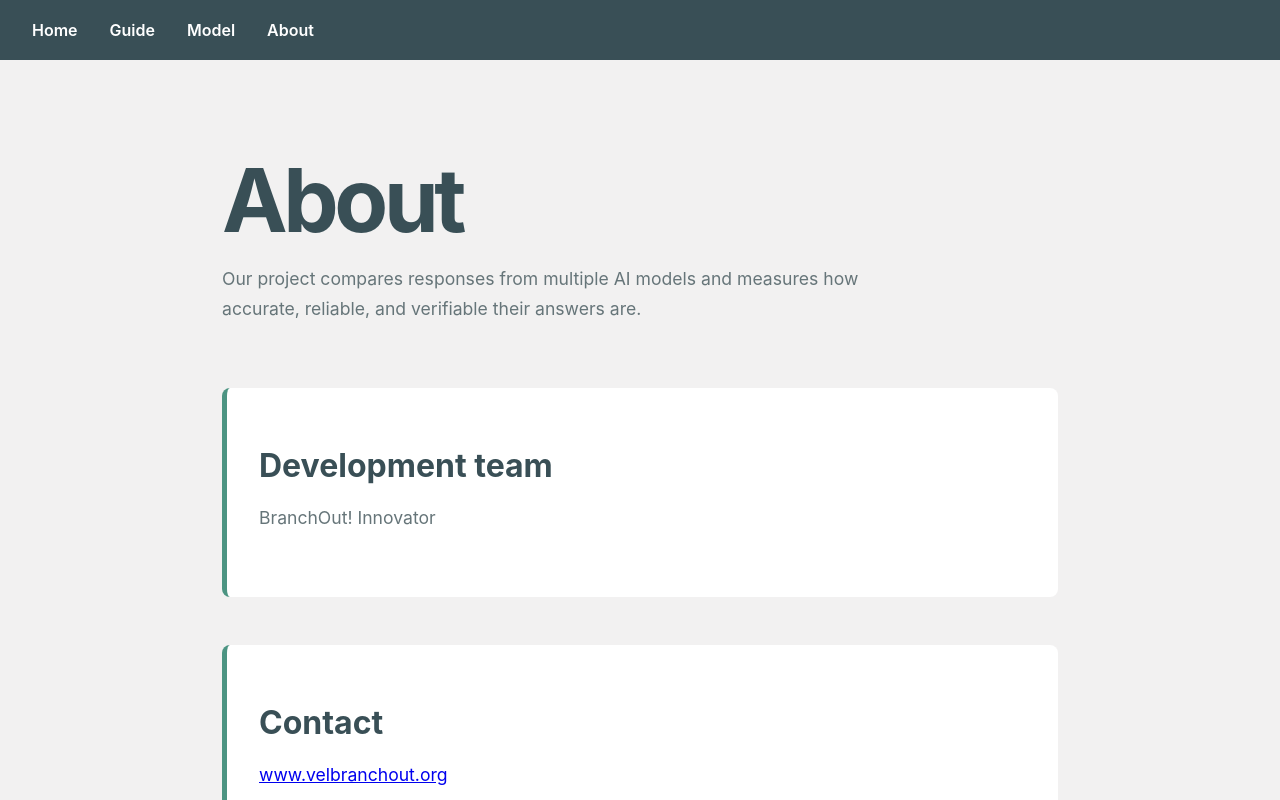
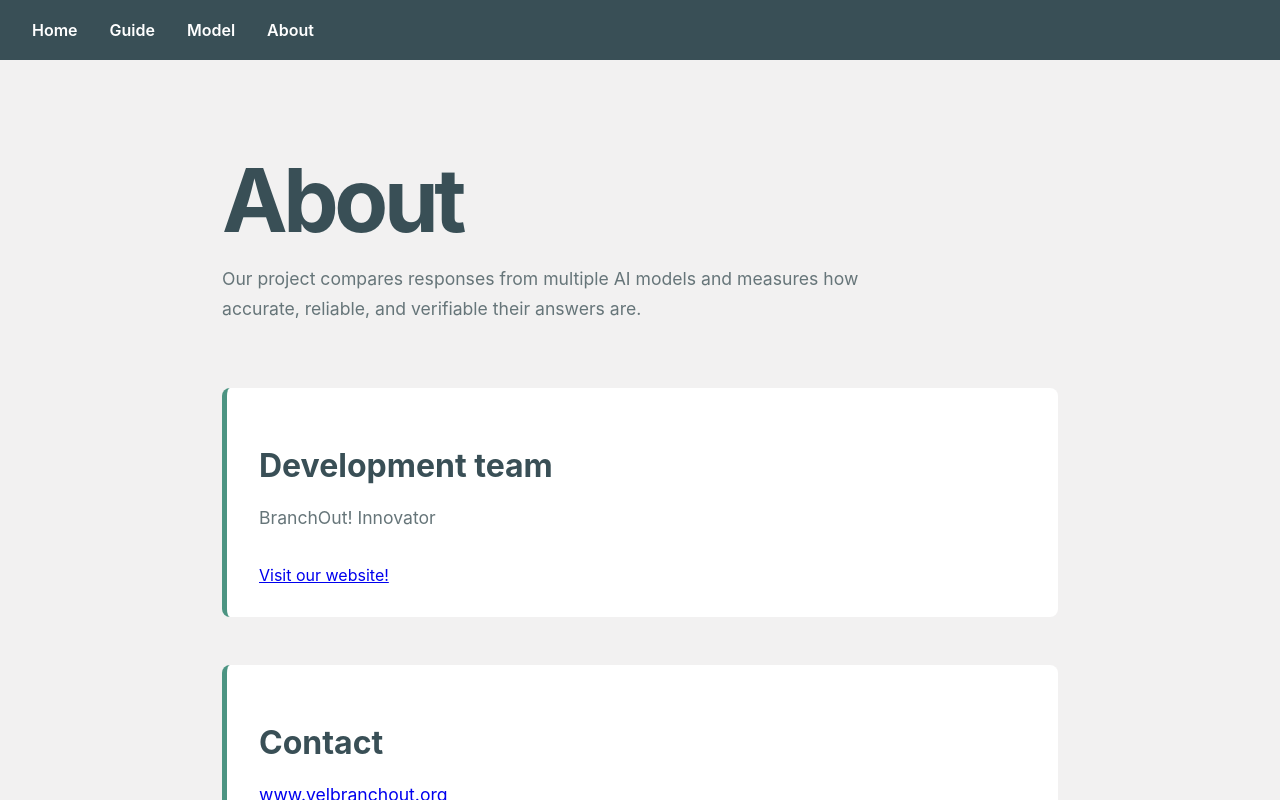
Before and after one commit to innovator-branchout/ai_eval, a SvelteKit app: page /about in a window 1280 px wide. Shown: the top 800 px of the page. Built offline with nearby package versions, Linux system fonts and the light colour scheme.

Commit message:
Update README.md and update about
got rid of contact cuz contact tab got obliterated. Also added a link in the About tab that links to the innovator website

```diff
--- a/src/routes/about/+page.svelte
+++ b/src/routes/about/+page.svelte
@@ -19,6 +19,9 @@
 		<p>
 			BranchOut! Innovator
 		</p>
+		<a href="https://www.velbranchout.org/innovator" target="_blank" rel="noopener roreferrer">
+		    Visit our website!
+		</a>
 	</section>
 
 	<section id="contact">
```
Also changed, not shown: 1 other file (tests, documents, lock files or other folders).
